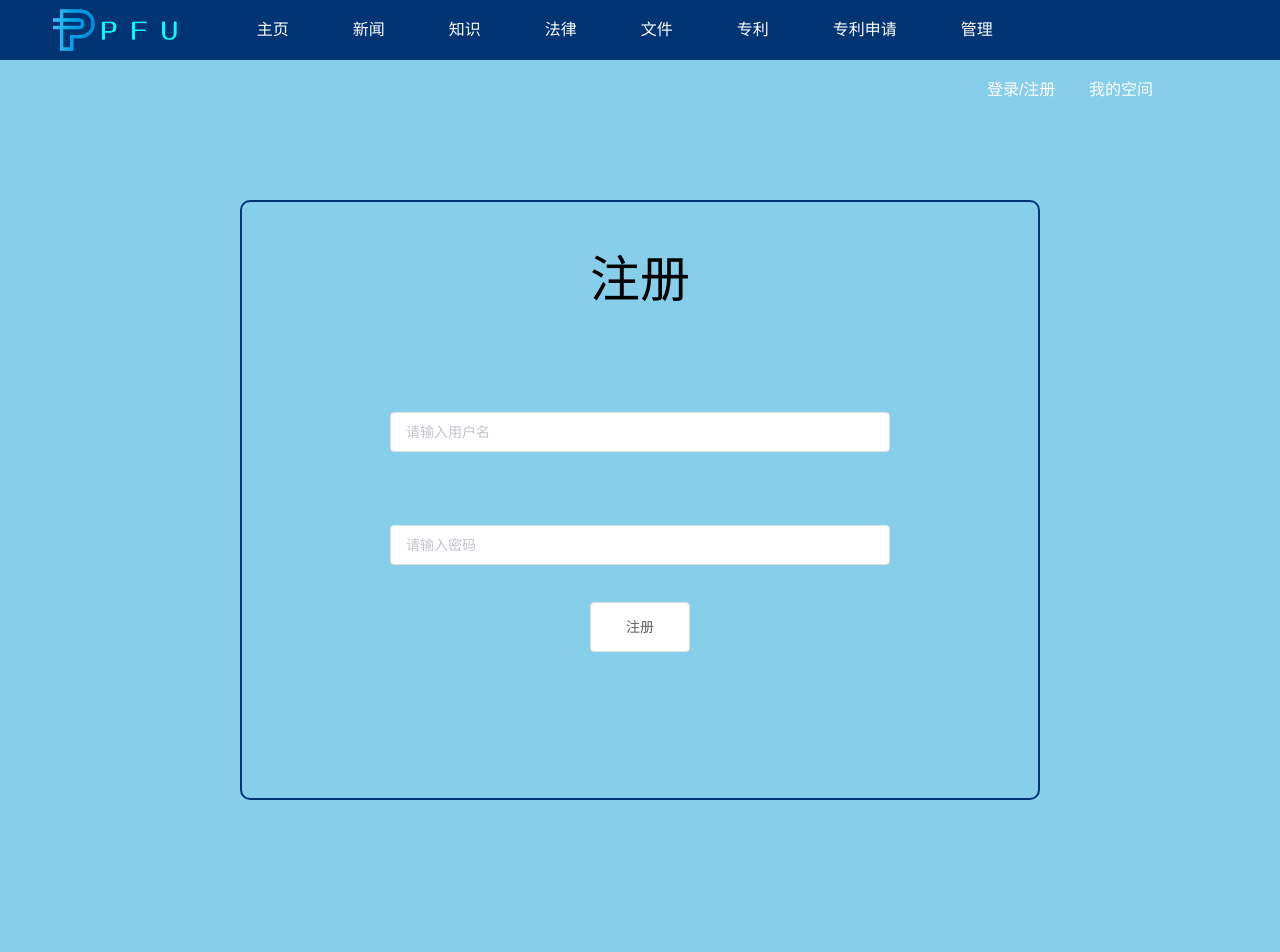
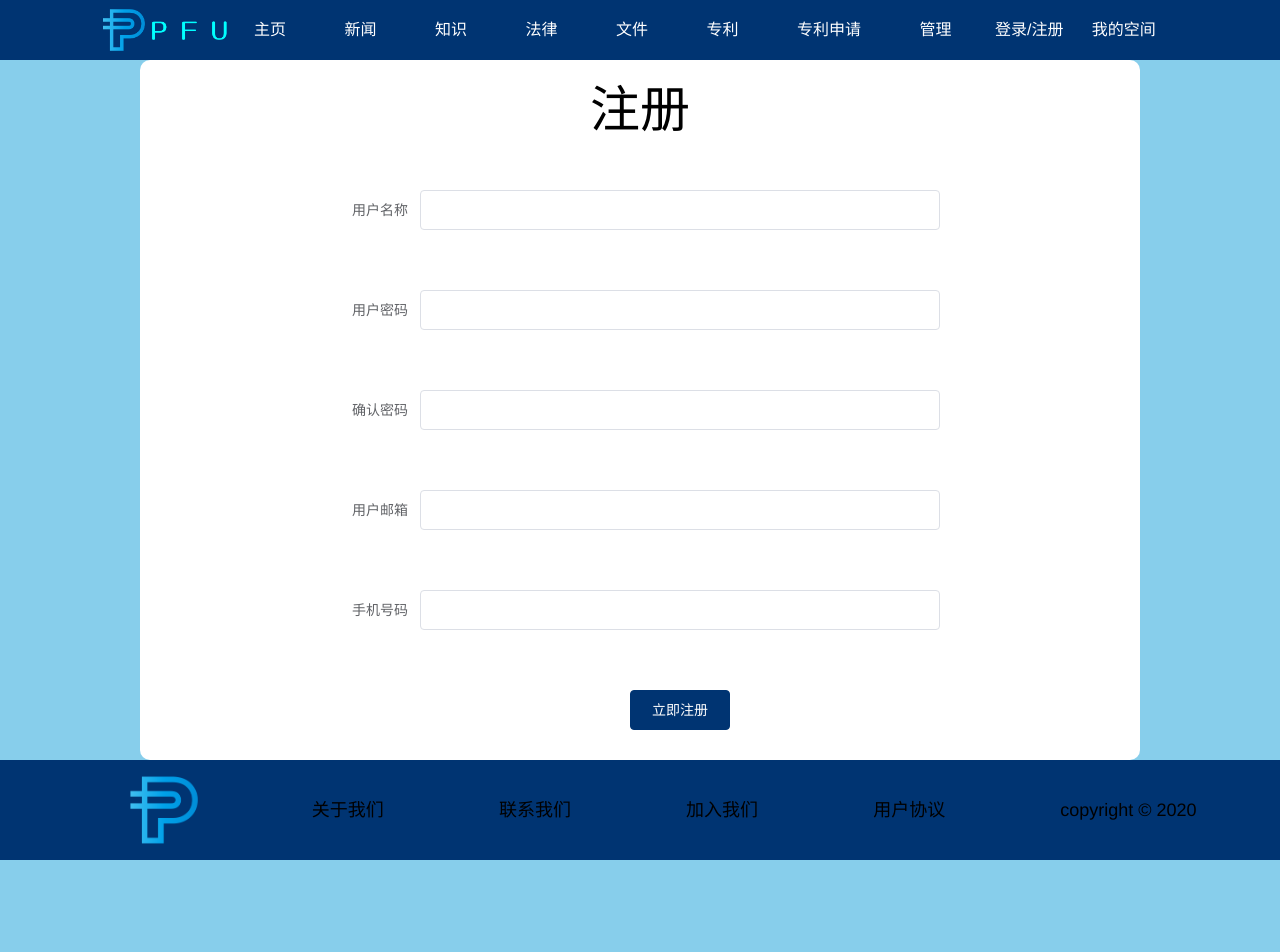
Before and after one commit to MantaYi/patent_web, a Vue app in the folder client/: page /register in a window 1280 px wide. Shown: the top 952 px of the page. After the commit the page ends 860 px from the top, so only its background shows below. Built offline with nearby package versions, Linux system fonts and the light colour scheme.

Commit message:
页头页脚优化/注册优化/空间初始化

```diff
--- a/client/src/component/FooterComponent.vue
+++ b/client/src/component/FooterComponent.vue
@@ -22,26 +22,28 @@
   width: 100%;
   height: 100px;
   background-color: #003472;
+  display: flex;
+  justify-content: space-around;
   img {
     text-align: center;
     margin-top: 10px;
     margin-left: 100px;
   }
-  > .left {
-    > p {
-      > span {
+  .left {
+    float: left;
+    p {
+      width: 1000px;
+      display: flex;
+      justify-content: space-around;
+      span {
         display: inline-block;
         height: 50px;
         text-align: center;
-        line-height: 50px;
-        margin-top: 20px;
-        margin-left: 100px;
+        line-height: 20px;
+        margin-top: 40px;
         font-size: 18px;
       }
     }
   }
 }
-.left {
-  float: left;
-}
 </style>
--- a/client/src/component/HeaderComponent.vue
+++ b/client/src/component/HeaderComponent.vue
@@ -1,6 +1,4 @@
 <template>
-  <div>
-    <el-col :span="24">
   <div class="header">
     <img src="../assets/logo.png" alt="patent for you" height="50px" class="left" />
     <p class="left center">
@@ -18,8 +16,6 @@
       <router-link to="/space">我的空间</router-link>
     </p>
   </div>
-    </el-col>
-  </div>
 </template>
 
 <script>
@@ -30,12 +26,14 @@
   width: 100%;
   height: 60px;
   background-color: #003472;
+  display: flex;
+  justify-content: space-between;
   img {
     margin-top: 5px;
+    margin-left: 100px;
   }
   .left {
     float: left;
-    margin-left: 50px;
   }
   .center {
     width: 800px;
@@ -52,6 +50,7 @@
     a {
       text-align: center;
       display: inline-block;
+      min-width: 20px;
       margin-right: 20px;
       color: white;
     }
--- a/client/src/views/userViews/Register.vue
+++ b/client/src/views/userViews/Register.vue
@@ -1,77 +1,78 @@
 <template>
-  <div class="login-box">
-    <div>
-      <el-row>
-        <el-col :span="24">
+  <div class="register-box">
+    <el-col>
       <p>注册</p>
-          <el-input placeholder="请输入用户名" v-model="username" clearable></el-input>
-          <el-input type="password" placeholder="请输入密码" v-model="password" clearable></el-input>
     </el-col>
-        <el-col>
-          <el-button>注册</el-button>
-        </el-col>
-      </el-row>
-    </div>
+    <el-form ref="form" :model="form" label-width="80px">
+      <el-form-item label="用户名称">
+        <el-input v-model="form.username" clearable></el-input>
+      </el-form-item>
+      <el-form-item label="用户密码">
+        <el-input v-model="form.password" show-password></el-input>
+      </el-form-item>
+      <el-form-item label="确认密码">
+        <el-input v-model="form.passwordAg" show-password></el-input>
+      </el-form-item>
+      <el-form-item label="用户邮箱">
+        <el-input v-model="form.userEmail"></el-input>
+      </el-form-item>
+      <el-form-item label="手机号码">
+        <el-input v-model="form.userPhone"></el-input>
+      </el-form-item>
+      <el-form-item>
+        <el-button type="primary" @click="onSubmit">立即注册</el-button>
+      </el-form-item>
+    </el-form>
   </div>
 </template>
 <script>
 export default {
-  name: "Login",
+  name: "Register",
   data() {
     return {
+      form: {
         username: "",
-      password: ""
+        password: "",
+        passwordAg: "",
+        userEmail: "",
+        userPhone: ""
+      }
     };
   }
 };
 </script>
 <style lang="less" scoped>
-.login-box {
+.register-box {
   width: 1000px;
-  height: 1000px;
+  height: 700px;
   margin: 0 auto;
-  > div {
-    padding-top: 200px;
-    .el-row {
-      width: 800px;
+  background-color: #fff;
+  border-radius: 10px;
+  .el-col {
+    p {
+      width: 100%;
+      height: 100px;
+      line-height: 100px;
+      font-size: 50px;
+      text-align: center;
+    }
+  }
+  .el-form {
+    width: 1000px;
     height: 600px;
-      margin: 0 auto;
-      border: 2px solid #003472;
-      background-color: #87ceeb;
-      border-radius: 10px;
-      p {
-        height: 100px;
-        text-align: center;
-        font-size: 50px;
-      }
-      .el-col {
-        &:first-of-type {
-          height: 400px;
     display: flex;
     flex-direction: column;
     justify-content: space-around;
-          .el-input {
-            width: 500px;
+    .el-form-item {
+      width: 600px;
       margin: 0 auto;
-          }
-        }
-        &:last-of-type {
-          a {
-            font-size: 12px;
-            position: relative;
-            top: -65px;
-            right: -150px;
-            color: #000000;
-          }
       .el-button {
         display: block;
         width: 100px;
-            height: 50px;
+        height: 40px;
         margin: 0 auto;
       }
     }
   }
 }
-  }
-}
 </style>
--- a/client/src/views/userViews/space/Space.vue
+++ b/client/src/views/userViews/space/Space.vue
@@ -0,0 +1,10 @@
+<template>
+  <div></div>
+</template>
+<script>
+export default {
+  name: "Space"
+};
+</script>
+<style lang="less" scoped>
+</style>
```
Lines whose indentation alone changed are shown as unchanged.
